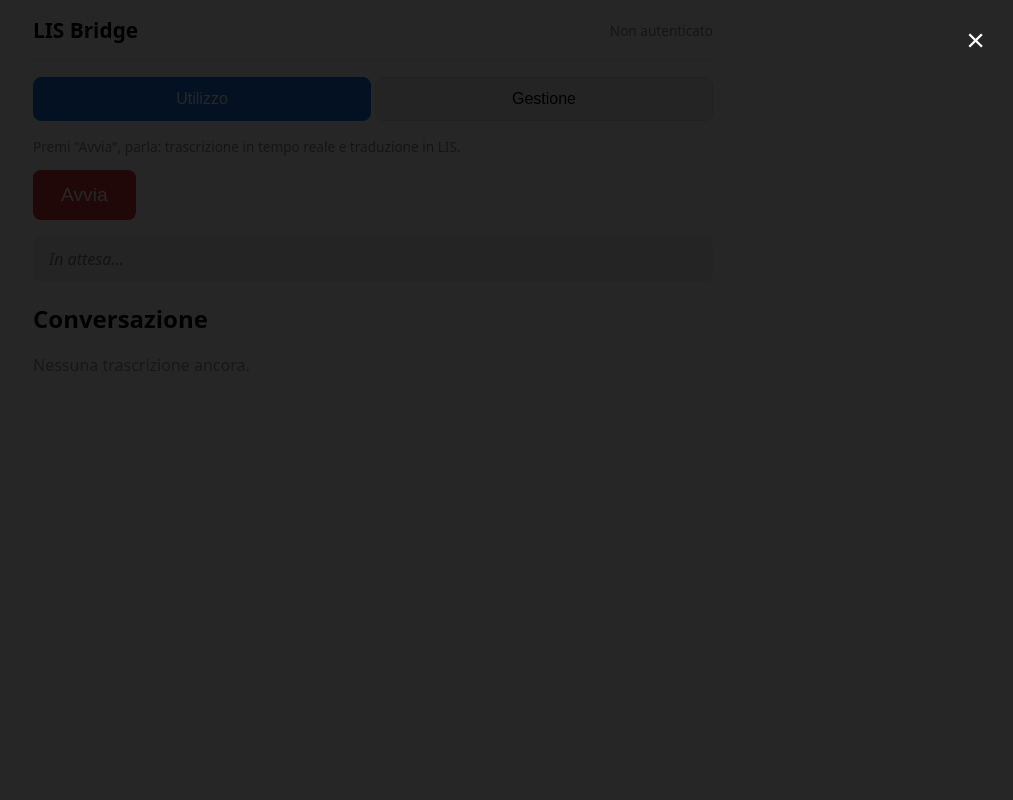
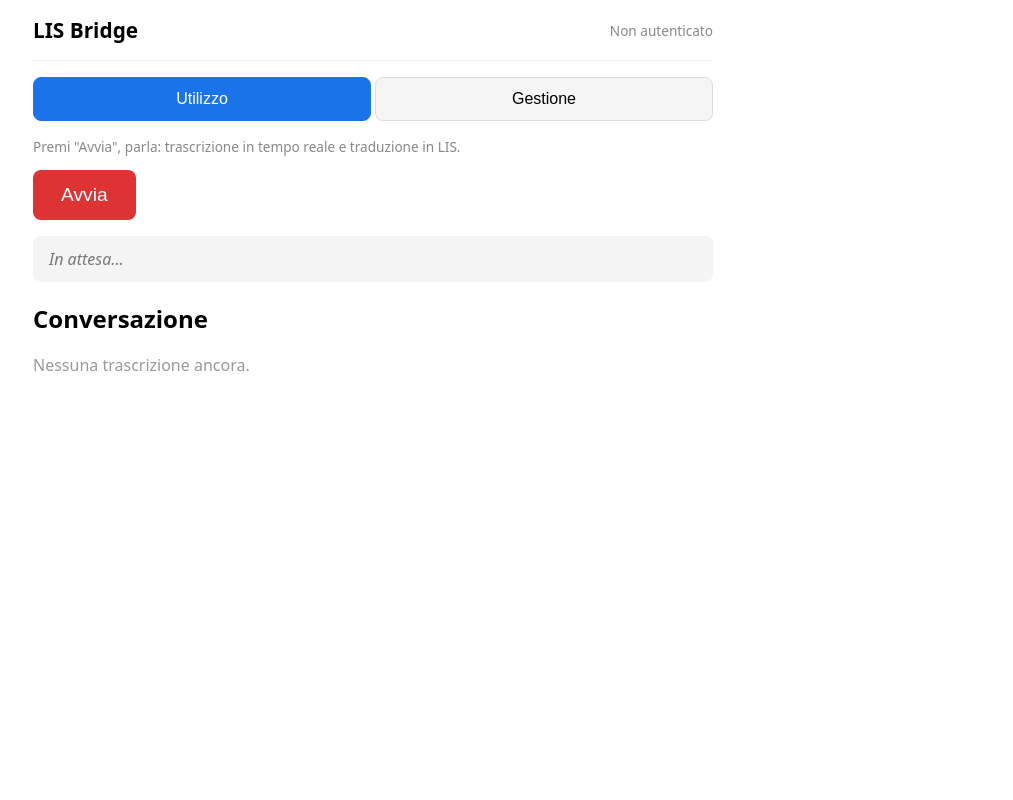
Before and after one commit to pietrorusciano-bot/lis-bridge, a Flask app: page / in a window 1280 px wide. Shown: the whole page, without its empty margins (267-1280 px from the left). Run offline with Flask 3, Linux system fonts and the light colour scheme; data that the repository does not hold is empty.

Commit message:
Corregge bug lightbox sempre visibile

```diff
--- a/templates/index.html
+++ b/templates/index.html
@@ -79,6 +79,7 @@
     .sign-inline.clickable { cursor: pointer; }
     .sign-inline.clickable:hover { opacity: 0.85; }
     #lightbox { position: fixed; inset: 0; background: rgba(0,0,0,0.85); display: flex; align-items: center; justify-content: center; z-index: 1000; flex-direction: column; padding: 20px; }
+    #lightbox.hidden { display: none; }
     #lightbox .lb-content { max-width: 92vw; max-height: 80vh; display: flex; align-items: center; justify-content: center; }
     #lightbox img, #lightbox video { max-width: 92vw; max-height: 80vh; object-fit: contain; border-radius: 10px; }
     #lightbox svg { max-width: 92vw; max-height: 80vh; }
```
